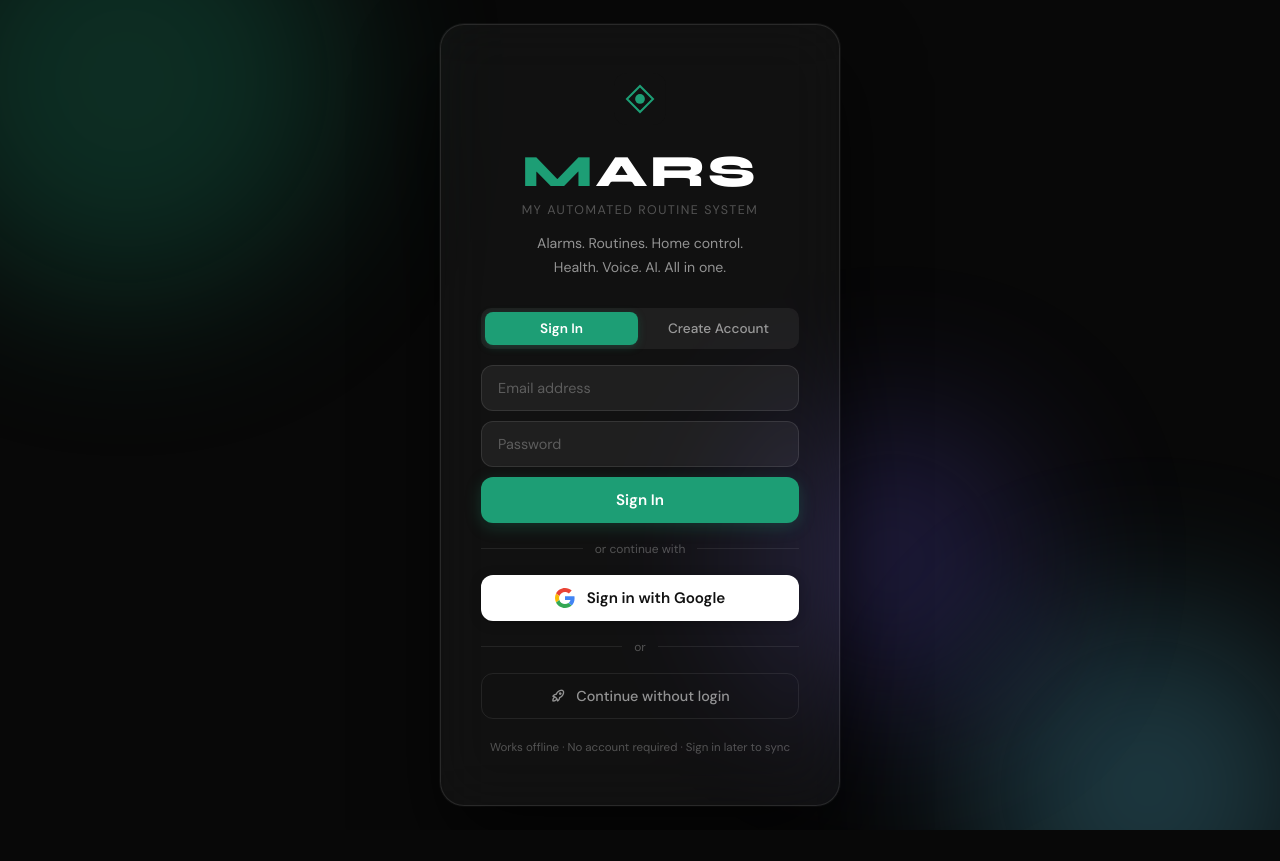
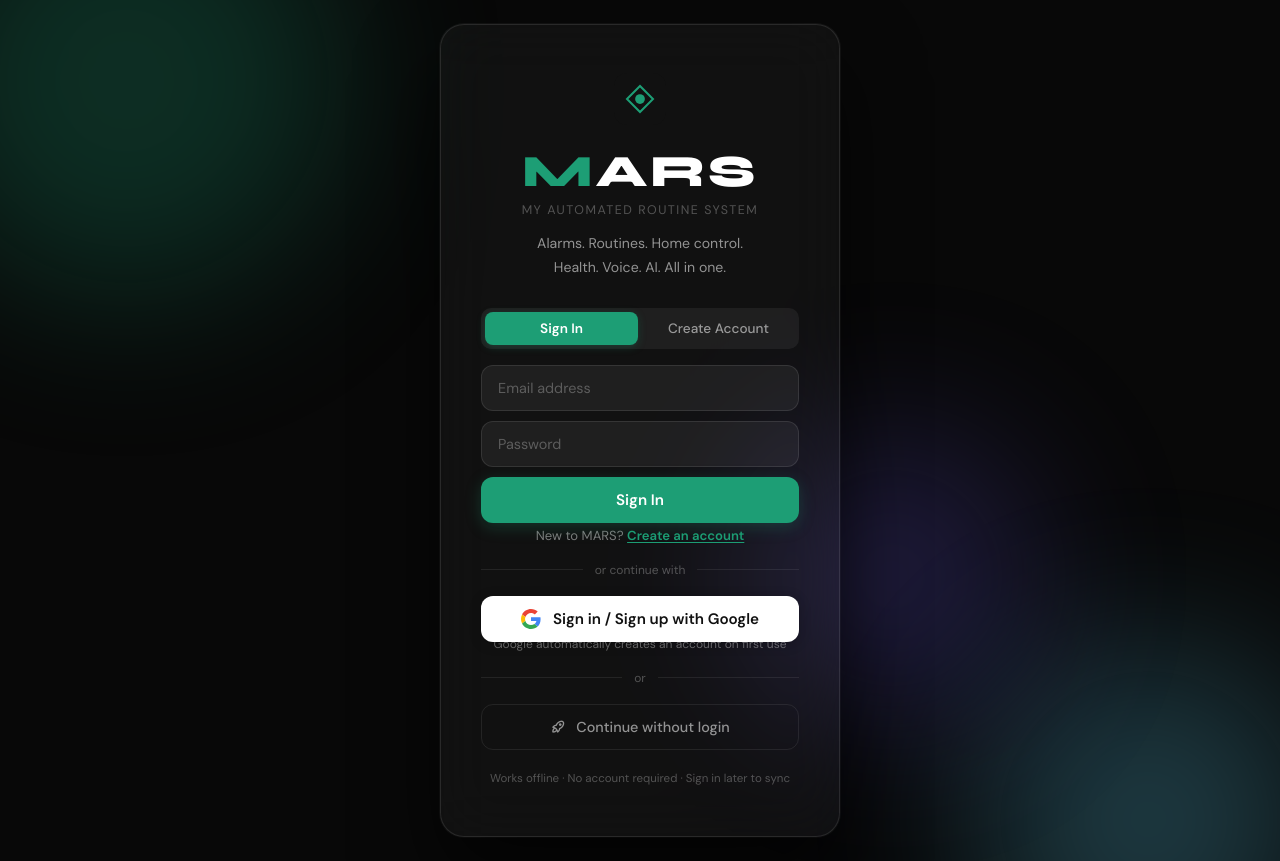
Before and after one commit to zshepard/mars, a React (Create React App) app: page /login in a window 1280 px wide. Before the commit the page ends 830 px from the top, so only its background shows below. Built offline with nearby package versions, Linux system fonts and the light colour scheme; no server answers.

Commit message:
Smart login: auto-detect no-account, prompt to create; clarify Google creates account on first use

```diff
--- a/src/pages/Login.css
+++ b/src/pages/Login.css
@@ -297,3 +297,56 @@
   color: var(--text3);
   line-height: 1.6;
 }
+
+/* ── Smart info banner ───────────────────────────────────────────── */
+.email-info-banner {
+  background: rgba(29, 158, 117, 0.12);
+  border: 1px solid rgba(29, 158, 117, 0.35);
+  border-radius: 10px;
+  padding: 10px 14px;
+  font-size: 0.82rem;
+  color: #1D9E75;
+  text-align: left;
+  cursor: pointer;
+  transition: background var(--transition-standard), border-color var(--transition-standard);
+  line-height: 1.45;
+}
+.email-info-banner:hover {
+  background: rgba(29, 158, 117, 0.2);
+  border-color: rgba(29, 158, 117, 0.55);
+}
+.email-info-banner strong {
+  display: block;
+  margin-top: 4px;
+  font-weight: 600;
+  text-decoration: underline;
+  text-underline-offset: 2px;
+}
+
+/* ── Switch hint line ─────────────────────────────────────────────── */
+.login-switch-hint {
+  font-size: 0.82rem;
+  color: rgba(255,255,255,0.45);
+  margin: 4px 0 0;
+}
+.login-switch-btn {
+  background: none;
+  border: none;
+  color: #1D9E75;
+  font-size: inherit;
+  font-weight: 600;
+  cursor: pointer;
+  padding: 0;
+  text-decoration: underline;
+  text-underline-offset: 2px;
+  transition: color var(--transition-micro);
+}
+.login-switch-btn:hover { color: #25c48f; }
+
+/* ── Google note ─────────────────────────────────────────────────── */
+.google-note {
+  font-size: 0.75rem;
+  color: rgba(255,255,255,0.35);
+  margin: -6px 0 4px;
+  text-align: center;
+}
--- a/src/pages/Login.jsx
+++ b/src/pages/Login.jsx
@@ -8,12 +8,14 @@
   const { loginWithGoogle, loginWithEmail, signUpWithEmail, continueAsGuest } = useAuth();
   const navigate = useNavigate();
 
-  const [mode, setMode]         = useState('signin'); // 'signin' | 'signup'
-  const [email, setEmail]       = useState('');
-  const [password, setPassword] = useState('');
-  const [name, setName]         = useState('');
-  const [error, setError]       = useState('');
-  const [loading, setLoading]   = useState(false);
+  const [mode, setMode]             = useState('signin'); // 'signin' | 'signup'
+  const [email, setEmail]           = useState('');
+  const [password, setPassword]     = useState('');
+  const [name, setName]             = useState('');
+  const [error, setError]           = useState('');
+  const [info, setInfo]             = useState('');
+  const [loading, setLoading]       = useState(false);
+  const [noAccountEmail, setNoAccountEmail] = useState(''); // tracks email that had no account
 
   const handleGuest = () => {
     continueAsGuest();
@@ -22,9 +24,10 @@
 
   const handleGoogle = async () => {
     setError('');
+    setInfo('');
     try {
       await loginWithGoogle();
-      navigate('/');
+      // For redirect flow, page will navigate away — no need to call navigate('/')
     } catch (e) {
       setError('Google sign-in failed. Please try email/password instead.');
     }
@@ -33,26 +36,46 @@
   const handleEmailSubmit = async (e) => {
     e.preventDefault();
     setError('');
+    setInfo('');
     setLoading(true);
+
     try {
       if (mode === 'signin') {
         await loginWithEmail(email, password);
+        navigate('/');
       } else {
         await signUpWithEmail(email, password, name);
+        navigate('/');
       }
-      navigate('/');
     } catch (e) {
-      const msg =
-        e.code === 'auth/user-not-found' || e.code === 'auth/wrong-password' || e.code === 'auth/invalid-credential'
-          ? 'Incorrect email or password.'
-          : e.code === 'auth/email-already-in-use'
-          ? 'An account with this email already exists.'
-          : e.code === 'auth/weak-password'
-          ? 'Password must be at least 6 characters.'
-          : e.code === 'auth/invalid-email'
-          ? 'Please enter a valid email address.'
-          : 'Something went wrong. Please try again.';
-      setError(msg);
+      // Smart auto-detect: if no account found, offer to create one
+      if (
+        e.code === 'auth/user-not-found' ||
+        e.code === 'auth/invalid-credential' ||
+        e.code === 'auth/wrong-password'
+      ) {
+        if (mode === 'signin') {
+          // Try to detect if it's "no account" vs "wrong password"
+          if (e.code === 'auth/user-not-found' || e.code === 'auth/invalid-credential') {
+            setNoAccountEmail(email);
+            setInfo(`No account found for ${email}. Switch to "Create Account" to sign up.`);
+            setError('');
+          } else {
+            setError('Incorrect password. Please try again.');
+          }
+        } else {
+          setError('Incorrect email or password.');
+        }
+      } else if (e.code === 'auth/email-already-in-use') {
+        setInfo(`An account already exists for ${email}. Switch to "Sign In" to log in.`);
+        setError('');
+      } else if (e.code === 'auth/weak-password') {
+        setError('Password must be at least 6 characters.');
+      } else if (e.code === 'auth/invalid-email') {
+        setError('Please enter a valid email address.');
+      } else {
+        setError('Something went wrong. Please try again.');
+      }
     } finally {
       setLoading(false);
     }
@@ -61,6 +84,16 @@
   const switchMode = (newMode) => {
     setMode(newMode);
     setError('');
+    setInfo('');
+  };
+
+  // When user clicks the info banner to switch modes
+  const handleInfoSwitch = () => {
+    if (noAccountEmail && mode === 'signin') {
+      switchMode('signup');
+    } else if (mode === 'signup') {
+      switchMode('signin');
+    }
   };
 
   return (
@@ -115,7 +148,7 @@
             type="email"
             placeholder="Email address"
             value={email}
-            onChange={e => setEmail(e.target.value)}
+            onChange={e => { setEmail(e.target.value); setInfo(''); setNoAccountEmail(''); }}
             required
             autoComplete="email"
           />
@@ -128,11 +161,34 @@
             required
             autoComplete={mode === 'signup' ? 'new-password' : 'current-password'}
           />
+
           {error && <p className="email-error">{error}</p>}
+
+          {/* Smart info banner with action */}
+          {info && (
+            <div className="email-info-banner" onClick={handleInfoSwitch}>
+              <span>{info}</span>
+              {noAccountEmail && mode === 'signin' && (
+                <strong> → Create Account</strong>
+              )}
+              {mode === 'signup' && info.includes('already exists') && (
+                <strong> → Sign In</strong>
+              )}
+            </div>
+          )}
+
           <button className="email-submit-btn" type="submit" disabled={loading}>
             {loading ? 'Please wait…' : mode === 'signin' ? 'Sign In' : 'Create Account'}
           </button>
         </form>
+
+        {/* Quick switch hint */}
+        <p className="login-switch-hint">
+          {mode === 'signin'
+            ? <>New to MARS? <button className="login-switch-btn" onClick={() => switchMode('signup')}>Create an account</button></>
+            : <>Already have an account? <button className="login-switch-btn" onClick={() => switchMode('signin')}>Sign in</button></>
+          }
+        </p>
 
         <div className="login-divider">
           <span>or continue with</span>
@@ -145,8 +201,12 @@
             <path fill="#FBBC05" d="M10.53 28.59c-.48-1.45-.76-2.99-.76-4.59s.27-3.14.76-4.59l-7.98-6.19C.92 16.46 0 20.12 0 24c0 3.88.92 7.54 2.56 10.78l7.97-6.19z"/>
             <path fill="#34A853" d="M24 48c6.48 0 11.93-2.13 15.89-5.81l-7.73-6c-2.18 1.48-4.97 2.36-8.16 2.36-6.26 0-11.57-4.22-13.47-9.91l-7.98 6.19C6.51 42.62 14.62 48 24 48z"/>
           </svg>
-          Sign in with Google
+          Sign in / Sign up with Google
         </button>
+
+        <p className="google-note">
+          Google automatically creates an account on first use
+        </p>
 
         <div className="login-divider">
           <span>or</span>
```
